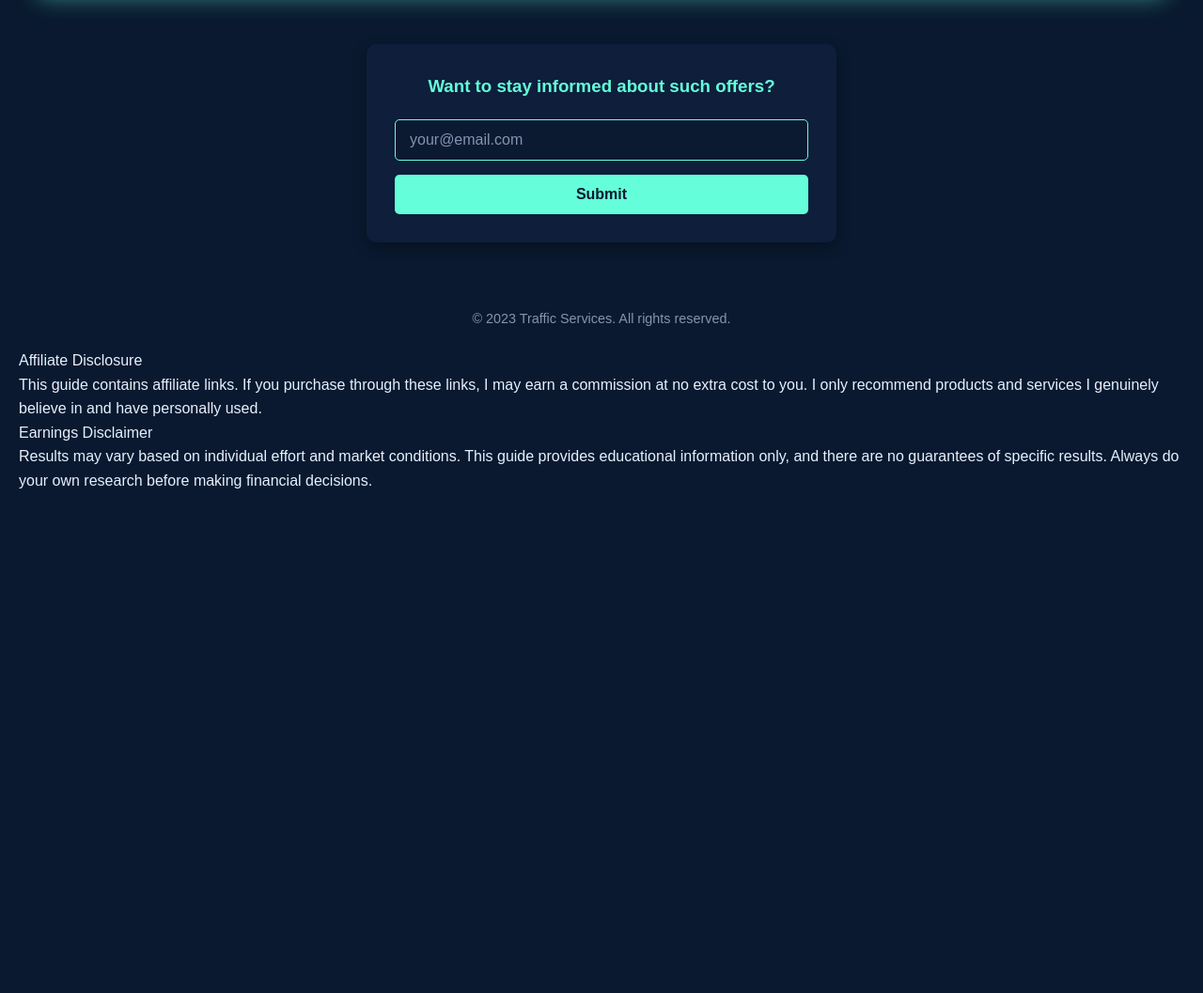
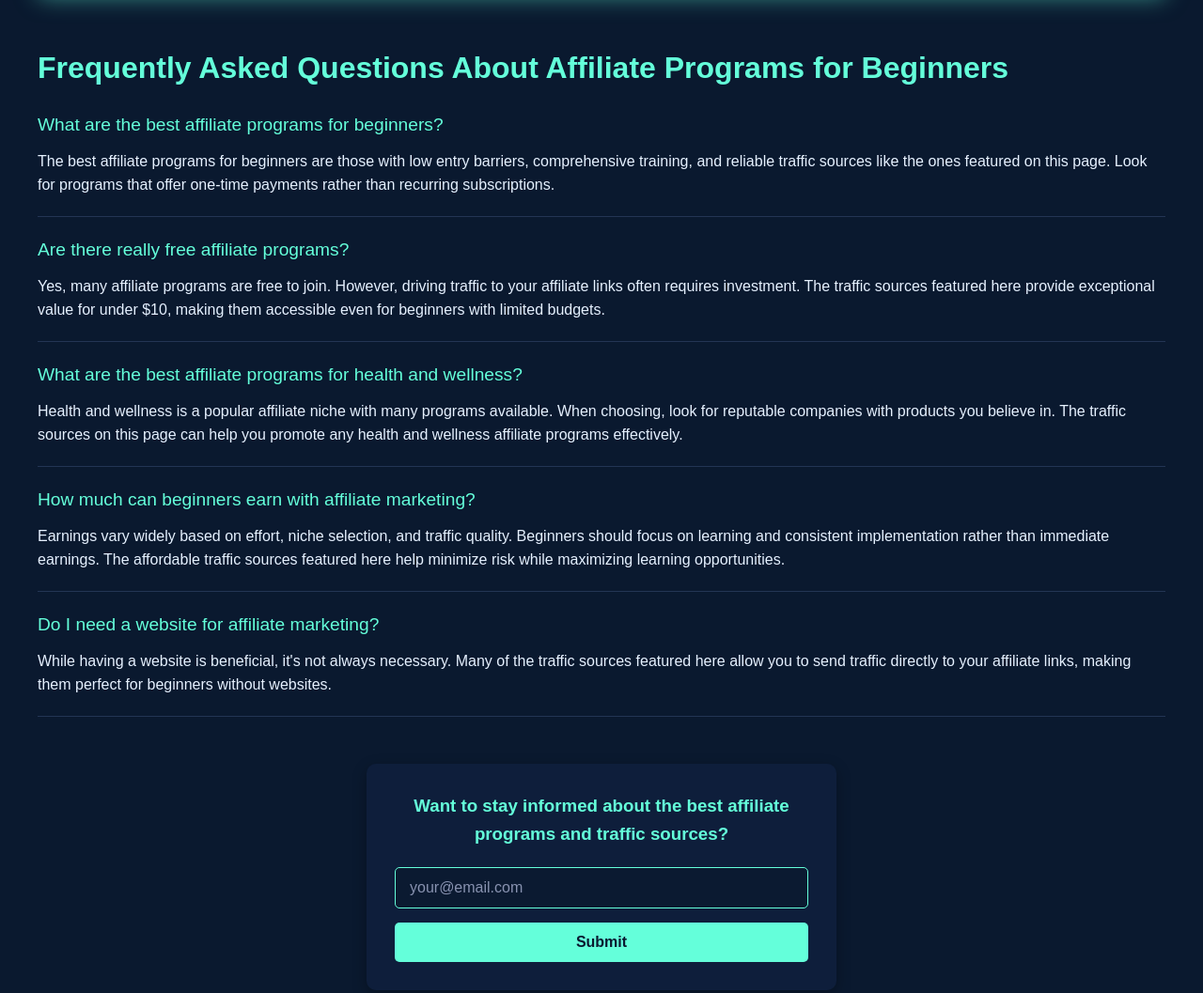
Before and after one commit to artnabersl/TRAFFIC-ROTATORS-Buyer-Email-List-Buyer-list, a plain HTML site: page index.html in a window 1280 px wide. Shown: the part 1553-2610 px from the top of the page at 94% size. Before the commit the page ends 2098 px from the top, so only its background shows below. Drawn offline with Linux system fonts and the light colour scheme.

Commit message:
Update index.html

```diff
--- a/index.html
+++ b/index.html
@@ -3,7 +3,9 @@
 <head>
     <meta charset="UTF-8">
     <meta name="viewport" content="width=device-width, initial-scale=1.0">
-    <title>BUYER TRAFFIC SOURCES - Crazy Value for Under $10 - Buyer Traffic</title>
+    <title>Affiliate Programs for Beginners | Free Buyer Traffic Sources Under $10</title>
+    <meta name="description" content="Discover the best affiliate programs for beginners with free buyer traffic sources under $10. Get daily traffic to any URL from multiple high-performing sources.">
+    <meta name="keywords" content="affiliate programs for beginners, affiliate programs for free, affiliate programs for health and wellness, buyer traffic sources, cheap traffic, daily traffic">
     <style>
         * {
             margin: 0;
@@ -165,6 +167,50 @@
             font-size: 0.9rem;
         }
 
+        .disclosure-box {
+            background: rgba(17, 34, 64, 0.7);
+            border-radius: 10px;
+            margin: 30px 0;
+            padding: 20px;
+            text-align: left;
+            box-shadow: 0 5px 15px rgba(0, 0, 0, 0.3);
+        }
+
+        .disclosure-title {
+            font-size: 1.2rem;
+            color: #64ffda;
+            margin-bottom: 10px;
+            font-weight: bold;
+        }
+
+        .disclosure-content {
+            color: #e6f1ff;
+            line-height: 1.6;
+        }
+
+        .faq-section {
+            margin: 50px 0;
+            text-align: left;
+        }
+
+        .faq-item {
+            margin-bottom: 20px;
+            border-bottom: 1px solid #233554;
+            padding-bottom: 20px;
+        }
+
+        .faq-question {
+            font-size: 1.2rem;
+            color: #64ffda;
+            margin-bottom: 10px;
+            cursor: pointer;
+        }
+
+        .faq-answer {
+            color: #e6f1ff;
+            line-height: 1.6;
+        }
+
         @media (max-width: 768px) {
             h1 {
                 font-size: 2rem;
@@ -186,13 +232,12 @@
 </head>
 <body>
     <div class="container">
-        <h1>Crazy Value for Under $10</h1>
-        <p class="subtitle">One-time payment only - No subscription required</p>
+        <h1>Affiliate Programs for Beginners - Crazy Value for Under $10</h1>
+        <p class="subtitle">One-time payment only - No subscription required - Free Buyer Traffic Sources</p>
 
         <h2>See Results like this:</h2>
         <div class="image-container">
-            <!-- Replace with your actual image URL -->
-            <img src="https://summertraffic.net/hosted/images/a7/d4eea981e5415eafd14bbd3bc6f8f1/screenshot-1.png" alt="Traffic Results">
+            <img src="https://summertraffic.net/hosted/images/a7/d4eea981e5415eafd14bbd3bc6f8f1/screenshot-1.png" alt="Affiliate Programs for Beginners - Traffic Results" loading="lazy">
         </div>
 
         <div class="buttons-grid">
@@ -213,8 +258,37 @@
             <a href="https://warriorplus.com/o2/a/ny7tf4n/0/lpdawudoffers" target="_blank" class="glow-button highlight-button">Become an ELITE MEMBER of the Elite Academy TODAY! ***NEVER SEEN BEFORE - BLACK FRIDAY OFFER***</a>
         </div>
 
+        <div class="faq-section">
+            <h2>Frequently Asked Questions About Affiliate Programs for Beginners</h2>
+
+            <div class="faq-item">
+                <div class="faq-question">What are the best affiliate programs for beginners?</div>
+                <div class="faq-answer">The best affiliate programs for beginners are those with low entry barriers, comprehensive training, and reliable traffic sources like the ones featured on this page. Look for programs that offer one-time payments rather than recurring subscriptions.</div>
+            </div>
+
+            <div class="faq-item">
+                <div class="faq-question">Are there really free affiliate programs?</div>
+                <div class="faq-answer">Yes, many affiliate programs are free to join. However, driving traffic to your affiliate links often requires investment. The traffic sources featured here provide exceptional value for under $10, making them accessible even for beginners with limited budgets.</div>
+            </div>
+
+            <div class="faq-item">
+                <div class="faq-question">What are the best affiliate programs for health and wellness?</div>
+                <div class="faq-answer">Health and wellness is a popular affiliate niche with many programs available. When choosing, look for reputable companies with products you believe in. The traffic sources on this page can help you promote any health and wellness affiliate programs effectively.</div>
+            </div>
+
+            <div class="faq-item">
+                <div class="faq-question">How much can beginners earn with affiliate marketing?</div>
+                <div class="faq-answer">Earnings vary widely based on effort, niche selection, and traffic quality. Beginners should focus on learning and consistent implementation rather than immediate earnings. The affordable traffic sources featured here help minimize risk while maximizing learning opportunities.</div>
+            </div>
+
+            <div class="faq-item">
+                <div class="faq-question">Do I need a website for affiliate marketing?</div>
+                <div class="faq-answer">While having a website is beneficial, it's not always necessary. Many of the traffic sources featured here allow you to send traffic directly to your affiliate links, making them perfect for beginners without websites.</div>
+            </div>
+        </div>
+
         <div class="email-form">
-            <h3>Want to stay informed about such offers?</h3>
+            <h3>Want to stay informed about the best affiliate programs and traffic sources?</h3>
             <form method="post" action="https://www.sendsteed.com/subscribe/">
                 <input name="e115811" required type="text" placeholder="your@email.com">
                 <input type="hidden" name="n115811" value="Subscriber">
@@ -226,14 +300,6 @@
             </form>
         </div>
 
-        <footer>
-            <p>© 2023 Traffic Services. All rights reserved.</p>
-        </footer>
-    </div>
-</body>
-</html>
-</head>
-<body>
         <div class="disclosure-box">
             <div class="disclosure-title">Affiliate Disclosure</div>
             <div class="disclosure-content">
@@ -252,5 +318,10 @@
                 making financial decisions.
             </div>
         </div>
+
+        <footer>
+            <p>© 2023 Traffic Services. All rights reserved.</p>
+        </footer>
+    </div>
 </body>
 </html>
```
Lines whose indentation alone changed are shown as unchanged.
